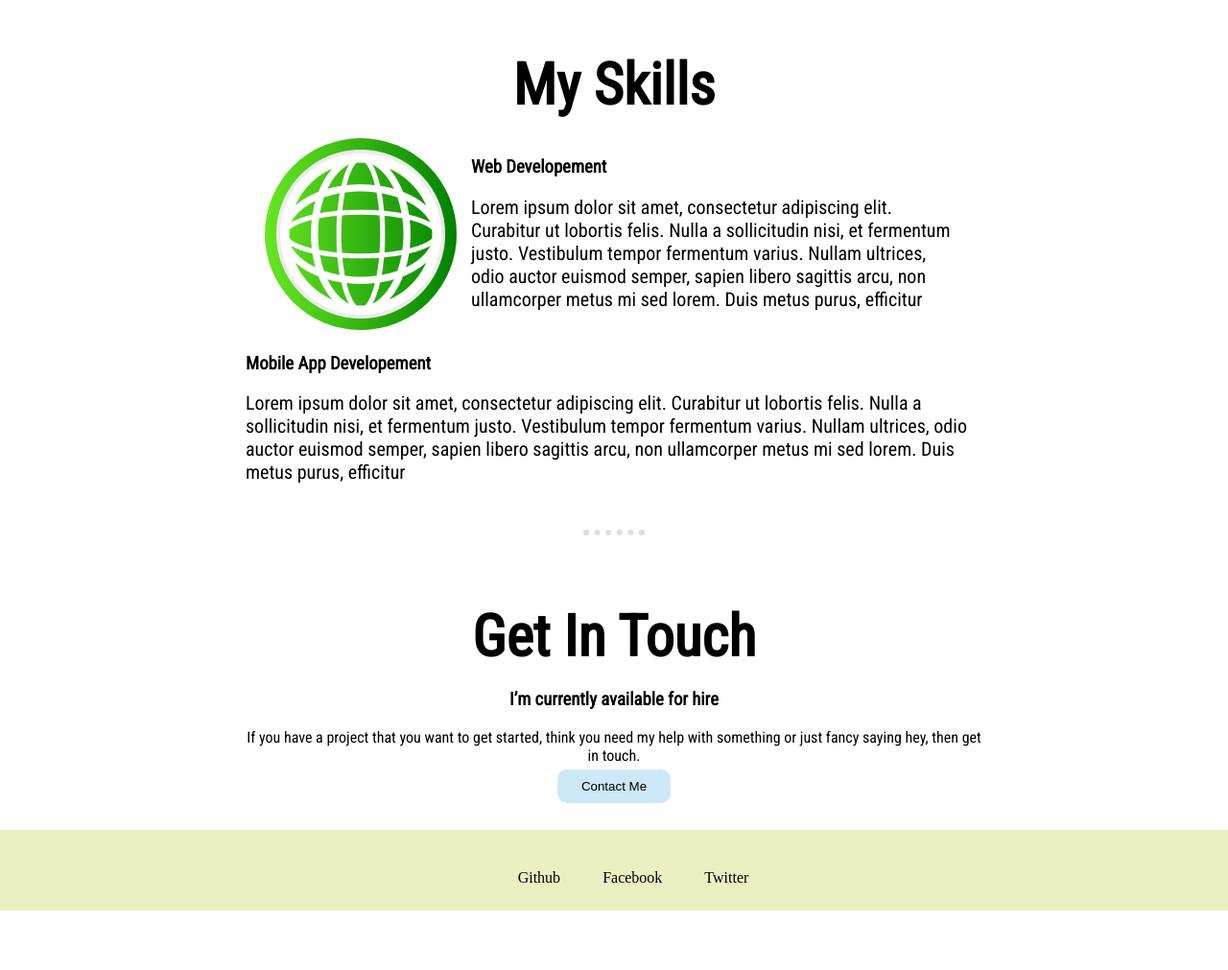
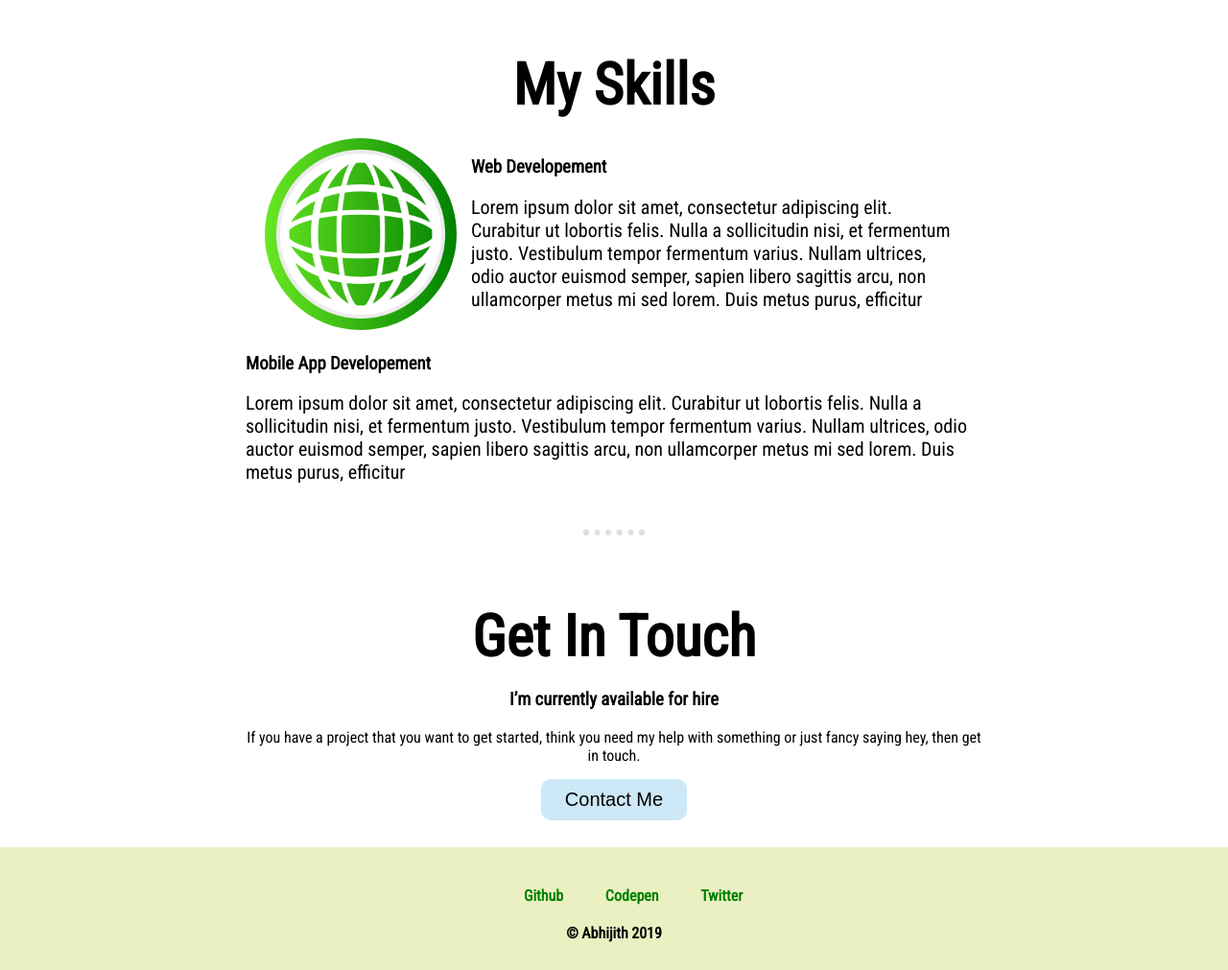
Before and after one commit to abhijithofficial/profile-dev, a plain HTML site: page index.html in a window 1280 px wide. Shown: the part 757-1768 px from the top of the page at 96% size. Before the commit the page ends 1706 px from the top, so only its background shows below. Drawn offline with nearby package versions, Linux system fonts and the light colour scheme.

Commit message:
footer touchup

```diff
--- a/css/masters.css
+++ b/css/masters.css
@@ -11,10 +11,9 @@ border-radius: 100px;
 p{
   margin:0px auto 5px auto;
 }
-a{
+.ul-nav a{
   text-decoration: none;
   color: #eef2f5;
-
 }
 
 h1{
@@ -155,13 +154,15 @@ margin-bottom: 10px;
   border:none;
   border-radius: 10px;
   background-color: #cde8f6;
+  font-size: 20px;
+  margin-top: 10px;
 }
 
 .social ul{
   list-style: none;
   text-decoration: none;
-  text-align:center;
   margin-bottom: 0px;
+  color: #e61c5d;
 }
 .social li{
   display: inline-block;
@@ -171,5 +172,16 @@ margin-bottom: 10px;
 footer{
   background-color: #ebf0c2;
   padding: 5px;
+  text-align: center;
+  font-family: 'Roboto Condensed', sans-serif;
+}
+.social a{
+  text-decoration: none;
 
 }
+.social a:hover{
+  color: red;
+}
+.social a{
+  color: green;
+}
--- a/index.html
+++ b/index.html
@@ -112,11 +112,18 @@
     <footer>
       <div class="social">
         <ul>
-          <li>Github</li>
-          <li>Facebook</li>
-          <li>Twitter</li>
+          <strong>
+            <li><a href="https://github.com/abhijithofficial" target="_parent">Github</a></li>
+            <li><a href="https://codepen.io/abhijithonline/" target="_parent">Codepen</a></li>
+            <li><a href="https://twitter.com/alluonline" target="_parent">Twitter</a></li>
+          </strong>
+
         </ul>
+        <p> <strong>&copy;
+
+          Abhijith  2019</strong> </p>
       </div>
+      <br>
     </footer>
 
 
```
